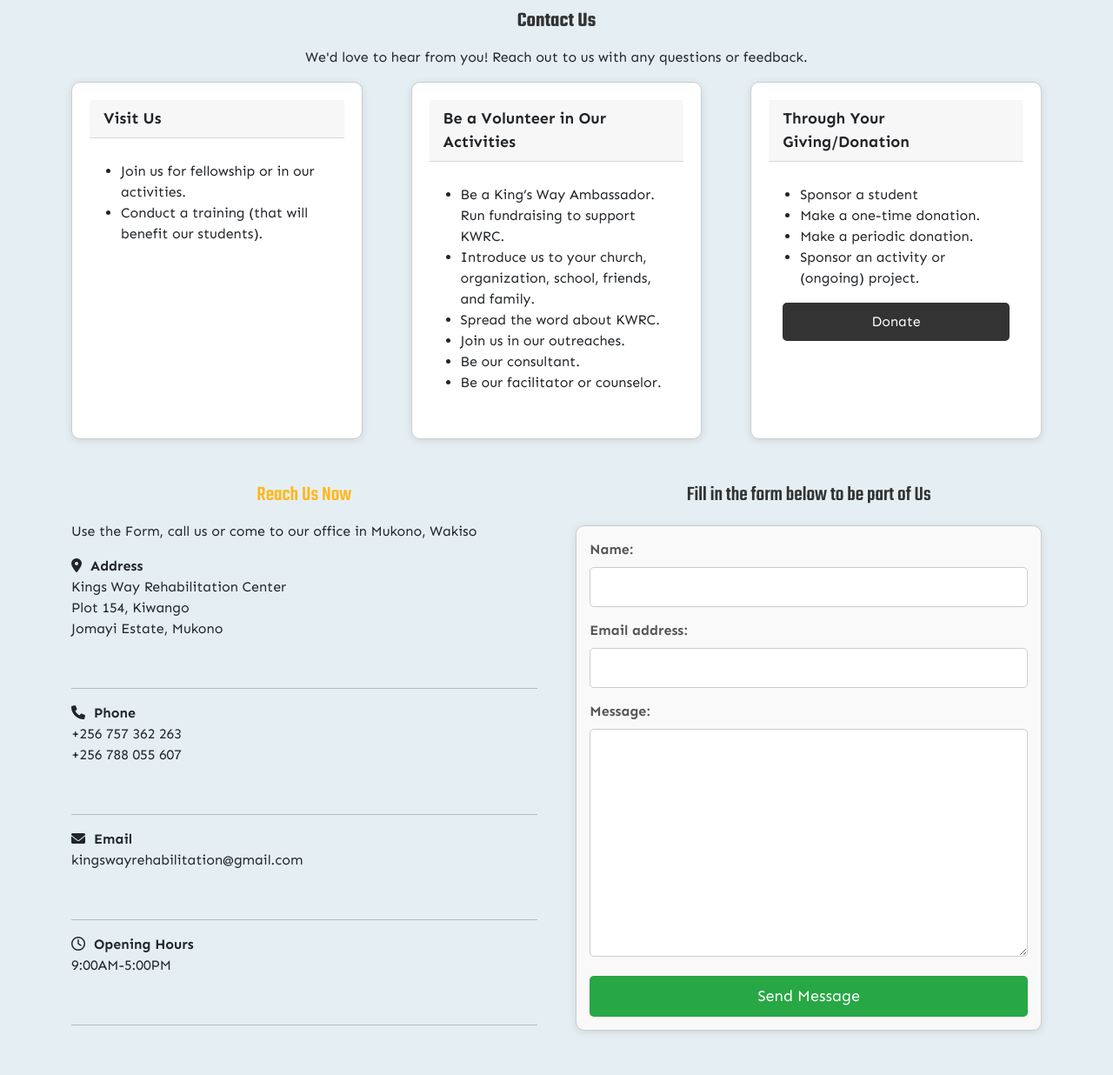
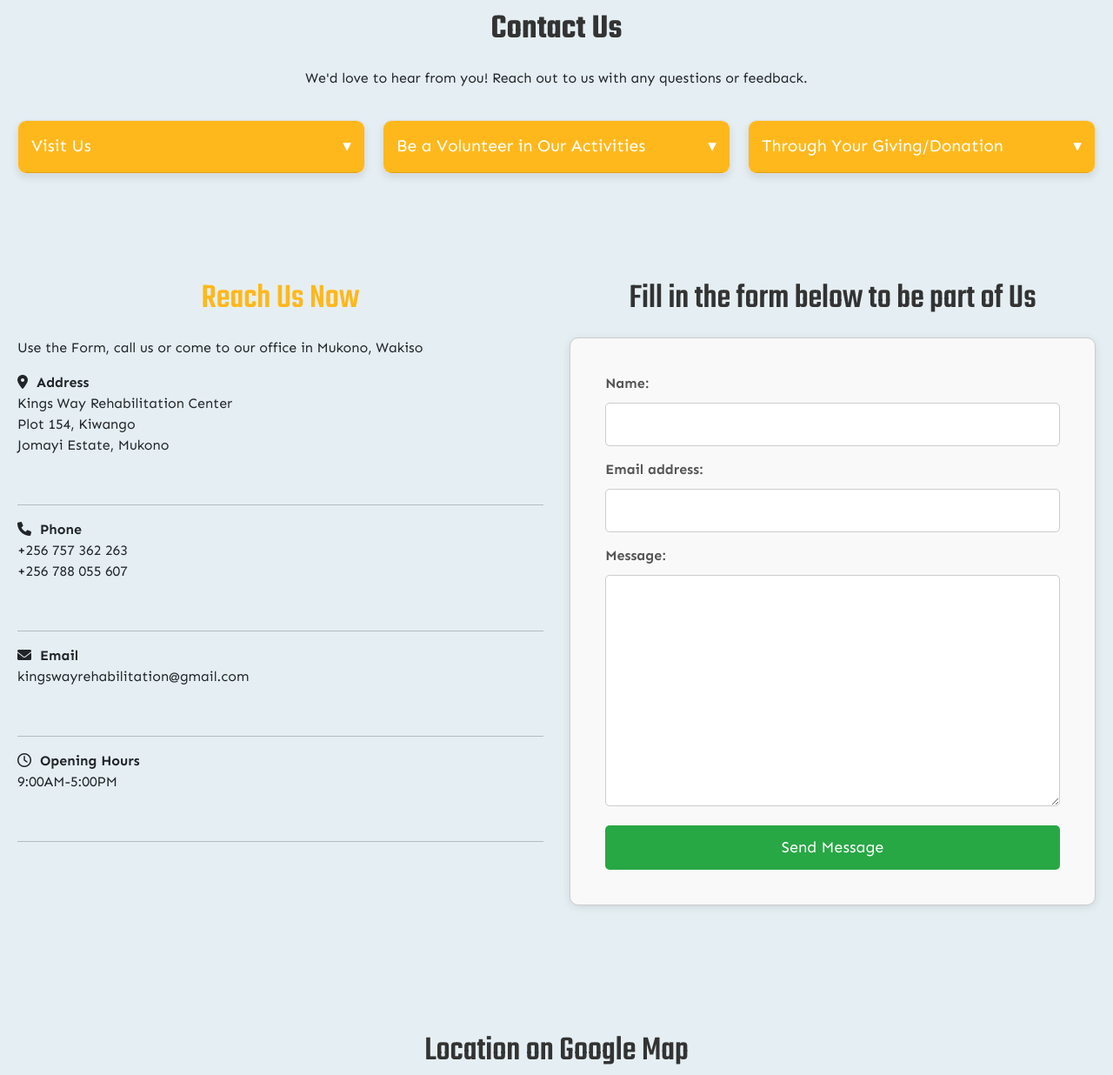
Before and after one commit to daphine-1207/King-s-Way-Rehabilitation-Center-Website, a Django app: page /contact/ in a window 1280 px wide. Shown: the part 70-1306 px from the top of the page at 87% size. Run offline with Django 5.2, Linux system fonts and the light colour scheme.

Commit message:
made some changes in the about.html and the about.html

```diff
--- a/KingsWayApp/templates/about.html
+++ b/KingsWayApp/templates/about.html
@@ -114,6 +114,7 @@
     color: rgb(255,184,28);
     background-color: transparent;
     border: 1px solid transparent;
+    font-size: 30px;
 }
 
 
--- a/KingsWayApp/templates/contact.html
+++ b/KingsWayApp/templates/contact.html
@@ -3,34 +3,39 @@
 {% block content %}
 
 <style>
+
 .form-container {
     max-width: 100%;
     margin: 20px auto;
-        padding: 15px;
+    padding: 40px;
     border: 1px solid #ccc;
     border-radius: 10px;
     background-color: #f9f9f9;
     box-shadow: 0 2px 10px rgba(0, 0, 0, 0.1);
 }
 
+
 h1, h2 {
     text-align: center;
-        margin-bottom: 15px;
-        font-size: 24px;
+    margin-bottom: 20px;
+    font-size: 40px;
     color: #333;
     font-family: 'Teko', sans-serif;
+    margin-top: 80px;
 }
+
 
 form label {
     display: block;
-        margin-bottom: 8px;
+    margin-bottom: 10px;
     font-weight: bold;
     color: #555;
 }
 
+
 form input, form textarea {
     width: 100%;
-        padding: 10px;
+    padding: 12px;
     margin-bottom: 15px;
     border: 1px solid #ccc;
     border-radius: 5px;
@@ -38,15 +43,17 @@
     background-color: #fff;
 }
 
+
 form textarea {
     resize: vertical;
-        min-height: 50px;
+    min-height: 60px;
 }
+
 
 form button {
     display: inline-block;
     width: 100%;
-        padding: 10px;
+    padding: 12px;
     background-color: #28a745;
     border: none;
     border-radius: 5px;
@@ -60,13 +67,14 @@
     background-color: #218838;
 }
 
+
 @media (max-width: 600px) {
     .form-container {
-            padding: 10px;
+        padding: 15px;
     }
 
     h1, h2 {
-            font-size: 20px;
+        font-size: 24px;
     }
 
     form input, form textarea, form button {
@@ -74,21 +82,25 @@
     }
 }
 
+
 .custom-border-yellow {
     border-color: rgb(255, 184, 28) !important;
 }
+
 
 .contact-row {
     display: flex;
     flex-wrap: wrap;
     justify-content: space-between;
     margin-top: 20px;
+    margin-left: 20px;
 }
 
 .contact-column {
     flex: 0 0 100%;
     box-sizing: border-box;
     margin-bottom: 20px;
+    margin-right: 20px;
 }
 
 @media (min-width: 768px) {
@@ -97,73 +109,108 @@
     }
 }
 
-    .card-row {
-        display: flex;
-        flex-wrap: wrap;
-        justify-content: space-between;
-        margin-bottom: 30px;
+
+.card-grid {
+    display: grid;
+    grid-template-columns: repeat(auto-fit, minmax(280px, 1fr));
+    gap: 20px;
+    padding: 20px;
 }
 
-    .card-column {
-        flex: 0 0 100%;
-        box-sizing: border-box;
-        margin-bottom: 20px;
+
+.card {
+    background-color: #fff;
+    border-radius: 10px;
+    box-shadow: 0 4px 8px rgba(0, 0, 0, 0.1);
+    overflow: hidden;
+    transition: transform 0.3s ease, box-shadow 0.3s ease;
 }
 
-    @media (min-width: 768px) {
-        .card-column {
-            flex: 0 0 48%;
-        }
+.card:hover {
+    transform: translateY(-5px);
+    box-shadow: 0 8px 16px rgba(0, 0, 0, 0.2);
 }
 
-    @media (min-width: 992px) {
-        .card-column {
-            flex: 0 0 30%;
-        }
+
+.card-header {
+    background-color: rgb(255, 184, 28);
+    color: #fff;
+    padding: 15px;
+    font-size: 1.2em;
+    cursor: pointer;
+    display: flex;
+    justify-content: space-between;
+    align-items: center;
+    transition: background-color 0.3s ease;
 }
 
-    .card {
-        height: 100%;
-        border: 1px solid #ccc;
-        border-radius: 10px;
-        box-shadow: 0 2px 10px rgba(0, 0, 0, 0.1);
-        padding: 20px;
-        background-color: #fff;
+.card-header:hover {
+    background-color: rgb(255, 160, 0);
 }
 
-    .card-header {
-        font-weight: bold;
-        font-size: 18px;
+
+.arrow {
+    transition: transform 0.3s ease;
+}
+
+
+.card-content {
+    display: none;
+    padding: 15px;
+    border-top: 1px solid #ddd;
+}
+
+
+.card-content ul {
+    list-style-type: none;
+    padding: 0;
+    margin: 0;
+    padding-left: 25px;
+}
+
+.card-content ul li {
+    position: relative;
+    padding-left: 25px;
     margin-bottom: 10px;
 }
 
-    .card-body {
-        font-size: 16px;
+.card-content ul li::before {
+    content: "\2713";
+    position: absolute;
+    left: 0;
+    top: 0;
+    color: black;
+    font-size: 1.2em;
 }
 
-    .card ul {
-        padding-left: 20px;
-        list-style-type: disc;
+
+.donate-button {
+    background-color: black;
+    color: white;
+    border: none;
+    padding: 10px 20px;
+    border-radius: 5px;
+    margin-top: 15px;
+    cursor: pointer;
+    font-size: 1em;
+    text-align: center;
 }
 
-    .card button {
-        width: 100%;
-        padding: 10px;
-        background-color: #333;
+.donate-button a {
     color: white;
-        border: none;
-        border-radius: 5px;
-        cursor: pointer;
+    text-decoration: none;
 }
 
-    .card button:hover {
-        background-color: #555;
+.donate-button:hover {
+    background-color: gray;
 }
+
 
 .par {
     margin-left: 0;
     text-align: center;
 }
+
 
 .gmap iframe {
     width: 100%;
@@ -176,30 +223,36 @@
         height: 450px;
     }
 }
+
 </style>
+
 <div style="margin-top: 80px;">
     <h2><b>Contact Us</b></h2>
     <p class="par">We'd love to hear from you! Reach out to us with any questions or feedback.</p>
 </div>
-<div class="container">
-    <div class="card-row">
-        <!-- Cards Section -->
-        <div class="card-column">
-            <div class="card h-100">
-                <div class="card-header">Visit Us</div>
-                <div class="card-body">
-                    <ul class="list-styled">
+
+
+<div class="card-grid">
+    <!-- Card 1: Visit Us -->
+    <div class="card">
+        <div class="card-header" onclick="toggleCard(this)">
+            Visit Us <span class="arrow">&#9662;</span>
+        </div>
+        <div class="card-content">
+            <ul>
                 <li>Join us for fellowship or in our activities.</li>
                 <li>Conduct a training (that will benefit our students).</li>
             </ul>
         </div>
     </div>
+
+    <!-- Card 2: Be a Volunteer -->
+    <div class="card">
+        <div class="card-header" onclick="toggleCard(this)">
+            Be a Volunteer in Our Activities <span class="arrow">&#9662;</span>
         </div>
-        <div class="card-column">
-            <div class="card h-100">
-                <div class="card-header">Be a Volunteer in Our Activities</div>
-                <div class="card-body">
-                    <ul class="list-styled">
+        <div class="card-content">
+            <ul>
                 <li>Be a King’s Way Ambassador. Run fundraising to support KWRC.</li>
                 <li>Introduce us to your church, organization, school, friends, and family.</li>
                 <li>Spread the word about KWRC.</li>
@@ -209,22 +262,26 @@
             </ul>
         </div>
     </div>
+
+    <!-- Card 3: Through Your Giving/Donation -->
+    <div class="card">
+        <div class="card-header" onclick="toggleCard(this)">
+            Through Your Giving/Donation <span class="arrow">&#9662;</span>
         </div>
-        <div class="card-column">
-            <div class="card h-100">
-                <div class="card-header">Through Your Giving/Donation</div>
-                <div class="card-body">
-                    <ul class="list-styled">
+        <div class="card-content">
+            <ul>
                 <li>Sponsor a student</li>
                 <li>Make a one-time donation.</li>
                 <li>Make a periodic donation.</li>
                 <li>Sponsor an activity or (ongoing) project.</li>
             </ul>
-                    <button><a href="{% url 'donate' %}" style="color: white; text-decoration: none;">Donate</a></button>
+            <button class="donate-button">
+                <a href="{% url 'donate' %}">Donate</a>
+            </button>
         </div>
     </div>
 </div>
-    </div>
+
 
 <div class="contact-row">
     <!-- Reach Us Now on the Left -->
@@ -235,13 +292,16 @@
             Kings Way Rehabilitation Center<br>Plot 154, Kiwango<br>Jomayi Estate, Mukono
         </p><br>
         <hr>
-            <p class="para"><i class="fa-solid fa-phone" style="margin-right: 10px;"></i><b>Phone</b><br> +256 757 362 263<br> +256 788 055 607</p>
+        <p class="para"><i class="fa-solid fa-phone" style="margin-right: 10px;"></i><b>Phone</b><br> +256 757 362
+            263<br> +256 788 055 607</p>
         <br>
         <hr>
-            <p class="para"><i class="fa-solid fa-envelope" style="margin-right: 10px;"></i><b>Email</b><br> kingswayrehabilitation@gmail.com</p>
+        <p class="para"><i class="fa-solid fa-envelope" style="margin-right: 10px;"></i><b>Email</b><br>
+            kingswayrehabilitation@gmail.com</p>
         <br>
         <hr>
-            <p class="para"><i class="fa-regular fa-clock" style="margin-right: 10px;"></i><b>Opening Hours</b><br> 9:00AM-5:00PM</p>
+        <p class="para"><i class="fa-regular fa-clock" style="margin-right: 10px;"></i><b>Opening Hours</b><br>
+            9:00AM-5:00PM</p>
         <br>
         <hr>
     </div>
@@ -279,5 +339,19 @@
         width="100%" height="450" style="border:0;" allowfullscreen="" loading="lazy"
         referrerpolicy="no-referrer-when-downgrade"></iframe>
 </div>
+<script>
+    function toggleCard(header) {
+        const content = header.nextElementSibling;
+        const arrow = header.querySelector('.arrow');
+
+        if (content.style.display === "block") {
+            content.style.display = "none";
+            arrow.style.transform = "rotate(0deg)";
+        } else {
+            content.style.display = "block";
+            arrow.style.transform = "rotate(180deg)";
+        }
+    }
+</script>
 
 {% endblock %}
```
Lines whose indentation alone changed are shown as unchanged.
